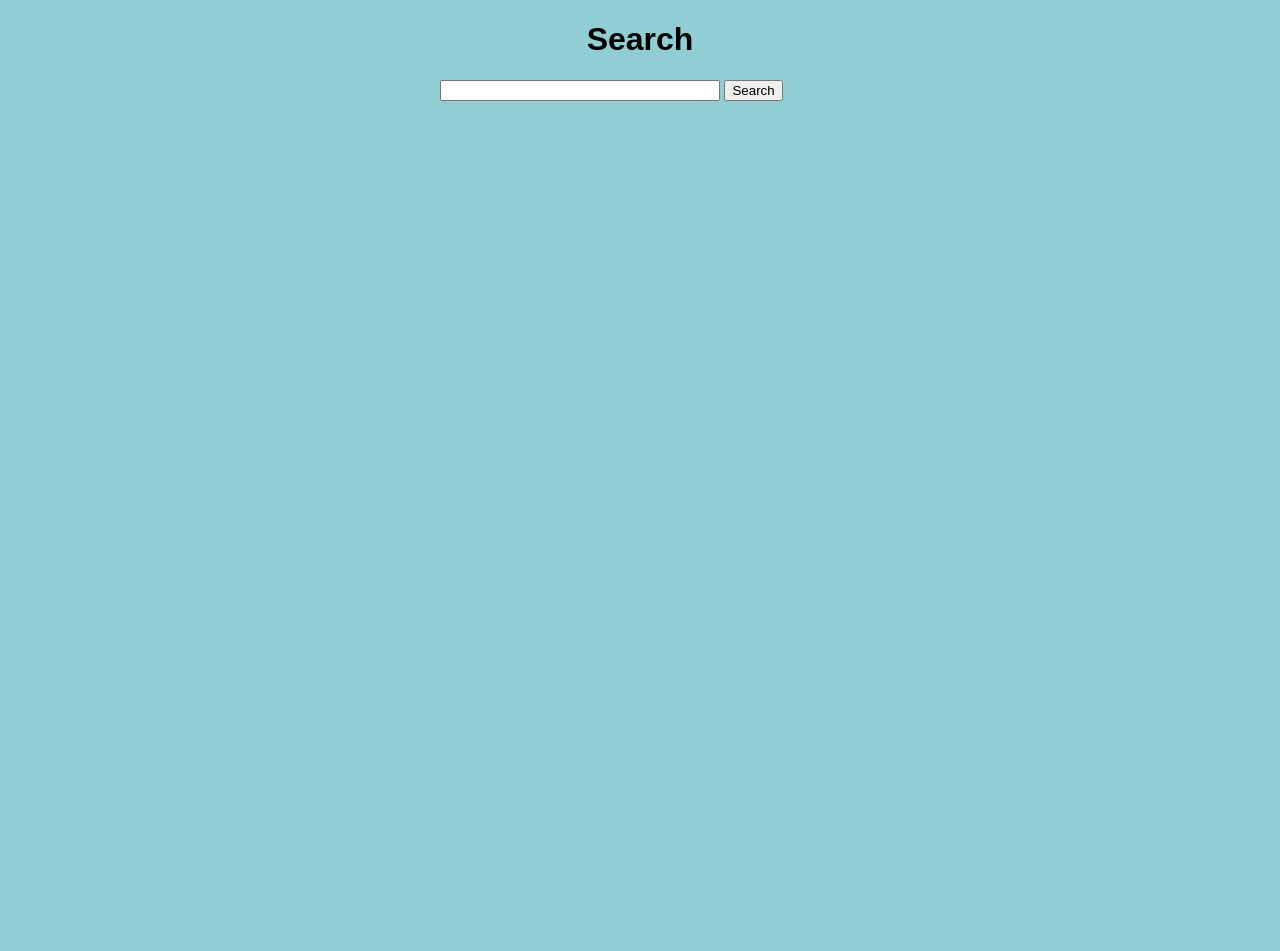
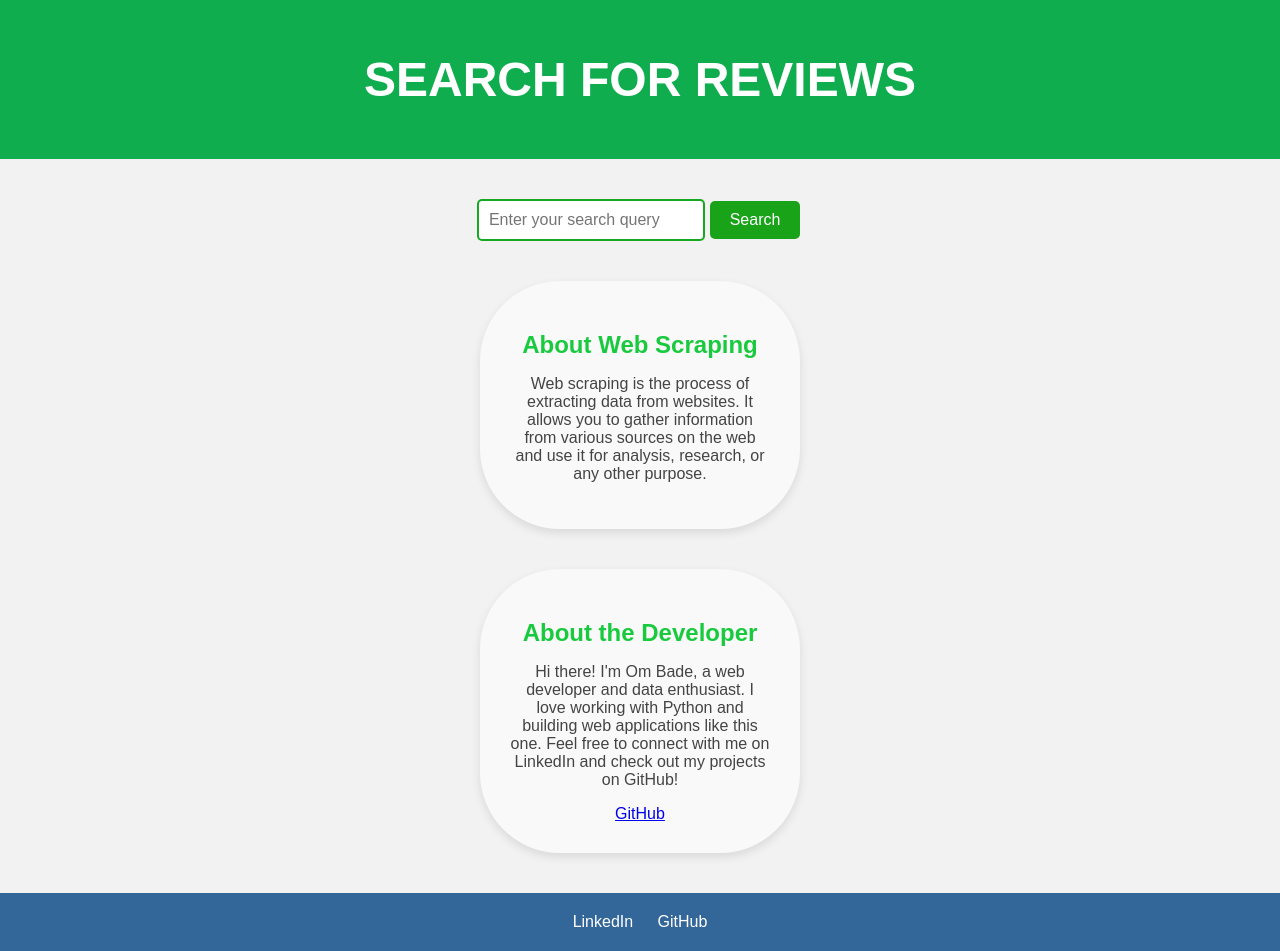
Before and after one commit to ombade/flickart_review_scraping, a Flask app: page / in a window 1280 px wide. Before the commit the page ends 101 px from the top, so only its background shows below. Run offline with Flask 2, Linux system fonts and the light colour scheme.

Commit message:
changes into index.html

```diff
--- /dev/null
+++ b/redmi.csv
@@ -0,0 +1 @@
+Product, Customer Name, Rating, Heading, Comment
--- a/templates/index.html
+++ b/templates/index.html
@@ -1,20 +1,134 @@
 {% extends 'base.html' %}
 
 {% block head %}
-
     <title>Search Page</title>
     <link rel="stylesheet" href="{{ url_for('static', filename='css/style.css') }}">
+    <style>
+        /* Additional CSS styles for the card layout */
+        body {
+            font-family: Arial, sans-serif;
+            background-color: #f2f2f2;
+        }
+
+        .header {
+            background-color: #10ad4f;
+            color: #ffffff;
+            padding: 20px;
+            text-align: center;
+        }
+
+        .content {
+            display: flex;
+            flex-direction: column;
+            align-items: center;
+            padding: 20px;
+        }
+
+        .form {
+            margin-bottom: 20px;
+        }
+
+        .form input[type="text"] {
+            width: 300px;
+            padding: 10px;
+            font-size: 16px;
+            border: 2px solid #16a920;
+            border-radius: 5px;
+            outline: none;
+        }
+
+        .form input[type="submit"] {
+            padding: 10px 20px;
+            font-size: 16px;
+            color: #ffffff;
+            background-color: #18a318;
+            border: none;
+            border-radius: 5px;
+            cursor: pointer;
+        }
+
+        .form input[type="submit"]:hover {
+            background-color: #1c4d80;
+        }
+
+        .card-container {
+            display: flex;
+            flex-wrap: wrap;
+            justify-content: center;
+        }
+
+        .card {
+            background-color: #f9f9f9;
+            border-radius: 80px;
+            box-shadow: 0 4px 10px rgba(0, 0, 0, 0.1);
+            padding: 30px;
+            margin: 20px;
+            max-width: 600px;
+        }
+
+        .card h2 {
+            font-size: 24px;
+            margin-bottom: 10px;
+            text-align: center;
+            color: #19ca3f;
+        }
+
+        .card p {
+            text-align: center;
+            color: #444444;
+        }
+
+        .footer {
+            background-color: #336699;
+            color: #ffffff;
+            padding: 20px;
+            text-align: center;
+        }
+
+        .footer a {
+            color: #ffffff;
+            text-decoration: none;
+            margin: 0 10px;
+        }
+    </style>
 {% endblock %}
 
 {% block body %}
+    <div class="header">
+        <h1>Search for Reviews</h1>
+    </div>
+
     <div class="content">
-    <h1 style="text-align: center">Search</h1>
-
         <div class="form">
             <form action="/review" method="POST">
-            <input type="text" name="content" id="content">
+                <input type="text" name="content" id="content" placeholder="Enter your search query">
                 <input type="submit" value="Search">
             </form>
         </div>
+
+        <div class="card-container">
+            <div class="card">
+                <h2>About Web Scraping</h2>
+                <p>
+                    Web scraping is the process of extracting data from websites. It allows you to gather information from various sources on the web and use it for analysis, research, or any other purpose.
+                </p>
+            </div>
+
+            <div class="card">
+                <h2>About the Developer</h2>
+                <p>
+                    Hi there! I'm Om Bade, a web developer and data enthusiast. I love working with Python and building web applications like this one. Feel free to connect with me on LinkedIn and check out my projects on GitHub!
+                </p>
+                <div style="text-align: center;">
+                    <a href="https://github.com/ombade" target="_blank">GitHub</a>
+                </div>
+            </div>
+
+        </div>
+    </div>
+
+    <div class="footer">
+        <a href="https://www.linkedin.com/in/om-bade-1633081a5/" target="_blank">LinkedIn</a>
+        <a href="https://github.com/ombade" target="_blank">GitHub</a>
     </div>
 {% endblock %}
```
Also changed, not shown: .csv (added). Lines whose indentation alone changed are shown as unchanged.
